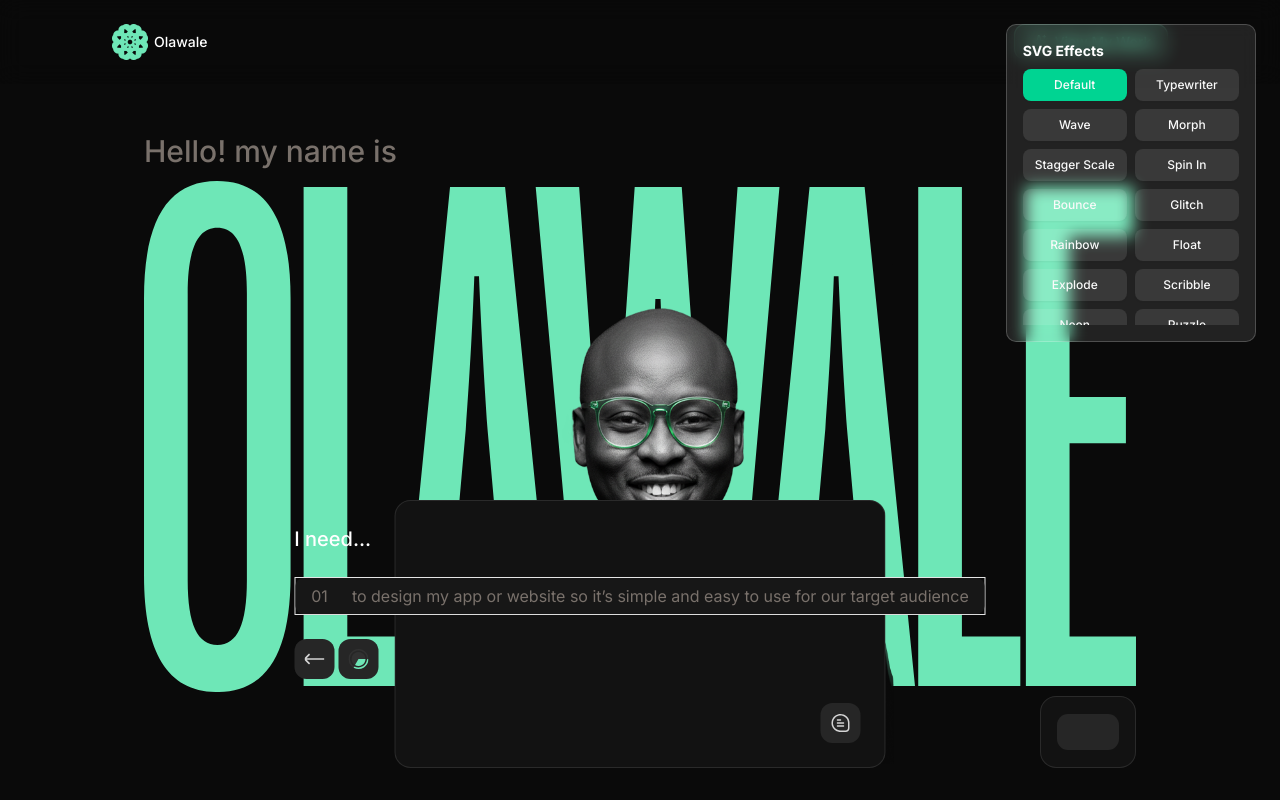
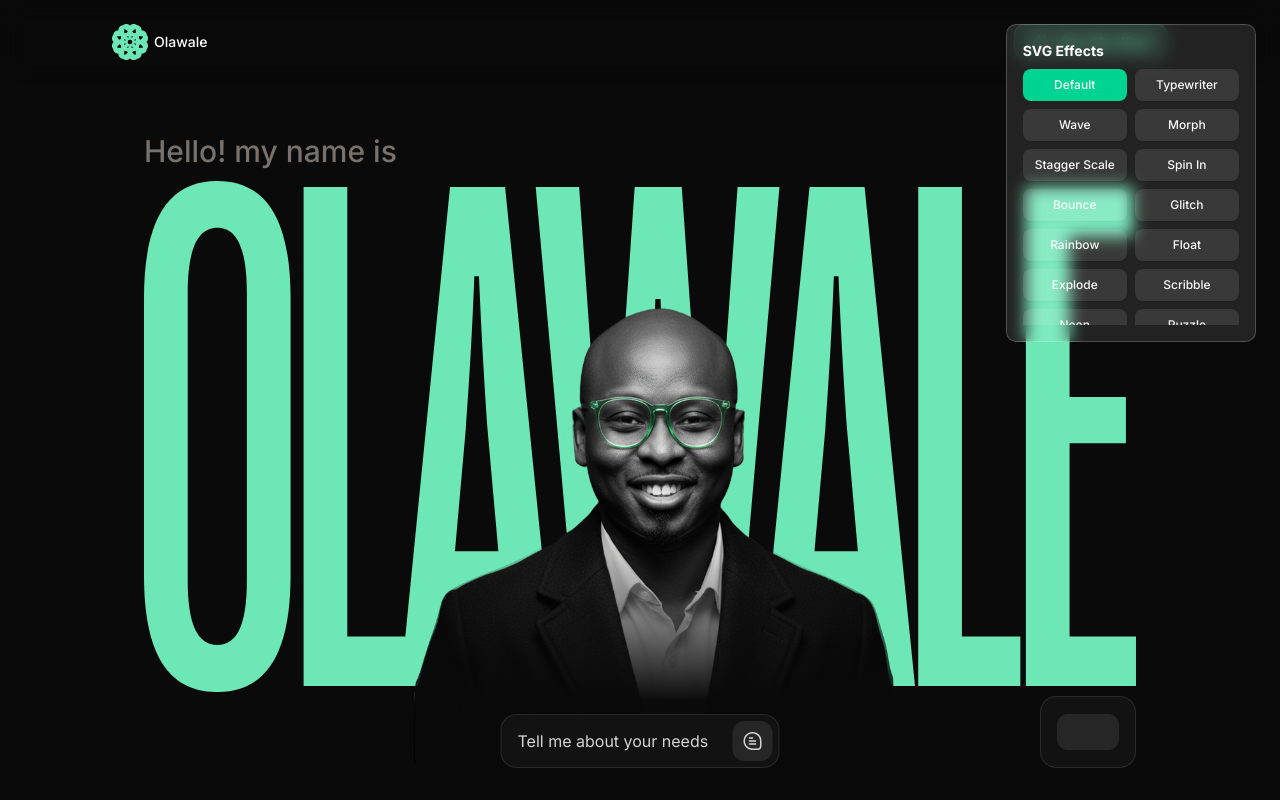
Before and after one commit to exydevcoder/sssdsdd, a Next.js app: page / in a window 1280 px wide. Built offline with nearby package versions, Linux system fonts and the light colour scheme.

Commit message:
Refactor CloseButton component layout for improved structure

```diff
--- a/src/components/floating-components/TellMeYourNeed/CloseButton.tsx
+++ b/src/components/floating-components/TellMeYourNeed/CloseButton.tsx
@@ -2,10 +2,8 @@ import { MsgIcon } from '@/components/icon';
 
 export default function CloseButton() {
   return (
-    <div className="w-full flex items-end justify-end mt-6">
-      <button className="cta-btn">
-        <MsgIcon />
-      </button>
-    </div>
+    <button className="cta-btn">
+      <MsgIcon />
+    </button>
   );
 }
--- a/src/components/floating-components/TellMeYourNeed/TellMeYourNeed.tsx
+++ b/src/components/floating-components/TellMeYourNeed/TellMeYourNeed.tsx
@@ -1,62 +1,17 @@
 'use client';
-import Image from 'next/image';
-import { Button } from '../../ui/button';
-import { LeftArrowIcon, ProgressStepThreeIcon } from '../../icon';
 import CloseButton from './CloseButton';
 
 export default function TellMeYourNeed() {
-  const stepThreList = [];
 
   return (
     <>
       {/* default step */}
-      <div className="p-1.5 pl-4 mb-5 hidden items-center justify-between w-[279px] min-h-[52px] bg-[#121212] border border-white/10 rounded-2xl fixed bottom-3 left-1/2 transform -translate-x-1/2">
+      <div className="p-1.5 pl-4 mb-5 flex items-center justify-between w-[279px] min-h-[52px] bg-[#121212] border border-white/10 rounded-2xl fixed bottom-3 left-1/2 transform -translate-x-1/2">
         <p className="text-neutral-300 text-nowrap text-base font-normal leading-7">Tell me about your needs</p>
         {/* this close icon image to go back to default step */}
-
-        <CloseButton />
-      </div>
-      {/* Second step */}
-      <div className="p-6 mb-5 hidden flex-col items-center justify-between max-w-[450px] min-h-[100px] bg-[#121212] border border-white/10 rounded-2xl fixed bottom-3 left-1/2 transform -translate-x-1/2">
-        <div className="text-white text-xl font-medium leading-7">
-          <p>Welcome 👋 I’m Olawale</p>
-          <p>To save you time, tell me a bit about your needs so we can focus on the right things</p>
-          {/* button to go to next step */}
-          <Button variant="customBtn" className="mt-4">
-            Yeap! No Problem
-          </Button>
+        <div className="w-full flex items-end justify-end">
+          <CloseButton />
         </div>
-
-        {/* this close icon image to go back to default step */}
-
-        <CloseButton />
-      </div>
-
-      {/* Third step */}
-      <div className="p-6 mb-5 flex flex-col items-center justify-between max-w-[491px] min-h-[100px] bg-[#121212] border border-white/10 rounded-2xl fixed bottom-3 left-1/2 transform -translate-x-1/2">
-        <div className="flex flex-col gap-6">
-          <p className="text-white text-xl font-medium leading-7">I need...</p>
-          {/* list to select from  */}
-          <div className="border flex flex-col gap-6 w-full">
-            <Button className="flex items-center gap-6 text-stone-500 text-base font-normal leading-5">
-              <span>01</span>
-              <span>to design my app or website so it’s simple and easy to use for our target audience</span>
-            </Button>
-          </div>
-          <div className="flex items-center gap-1">
-            <button className="cta-btn">
-              {/* button to go to prev step */}
-              <LeftArrowIcon />
-            </button>
-            <button className="cta-btn">
-              <ProgressStepThreeIcon />
-            </button>
-          </div>
-        </div>
-
-        {/* this close icon image to go back to default step */}
-
-        <CloseButton />
       </div>
     </>
   );
```
